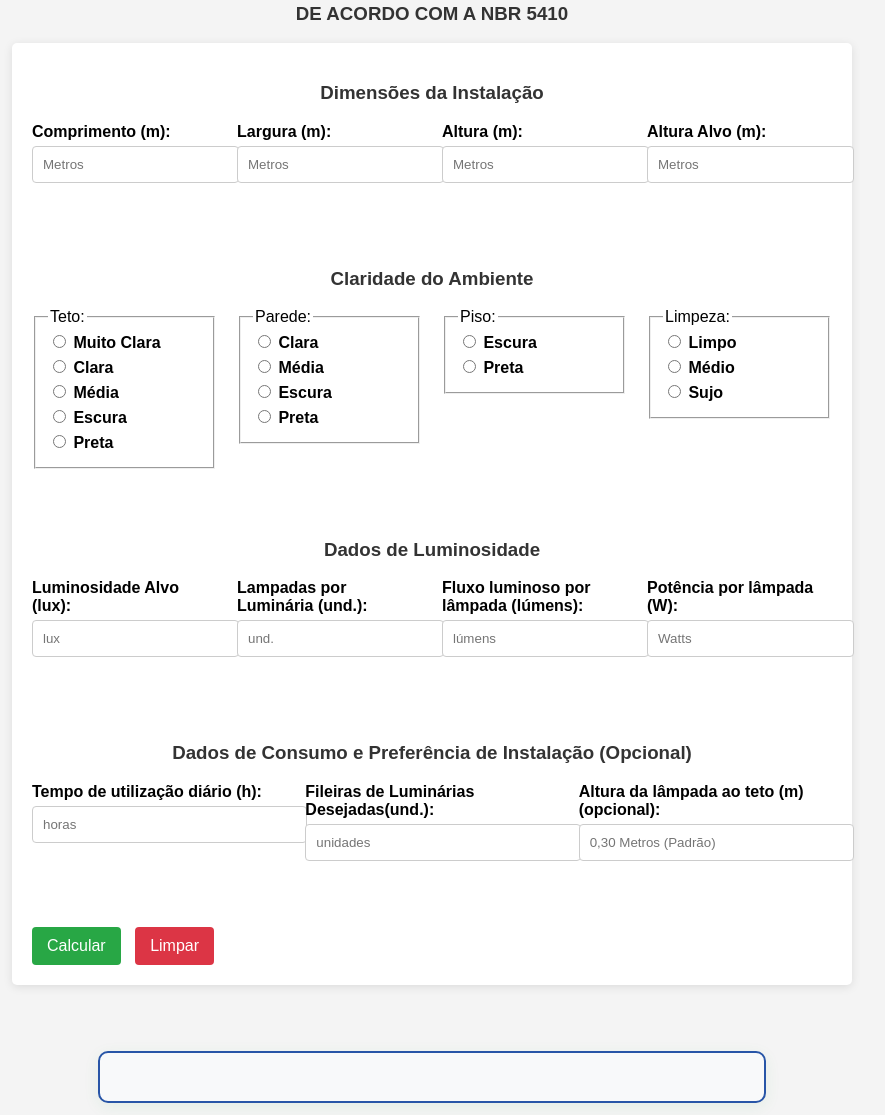
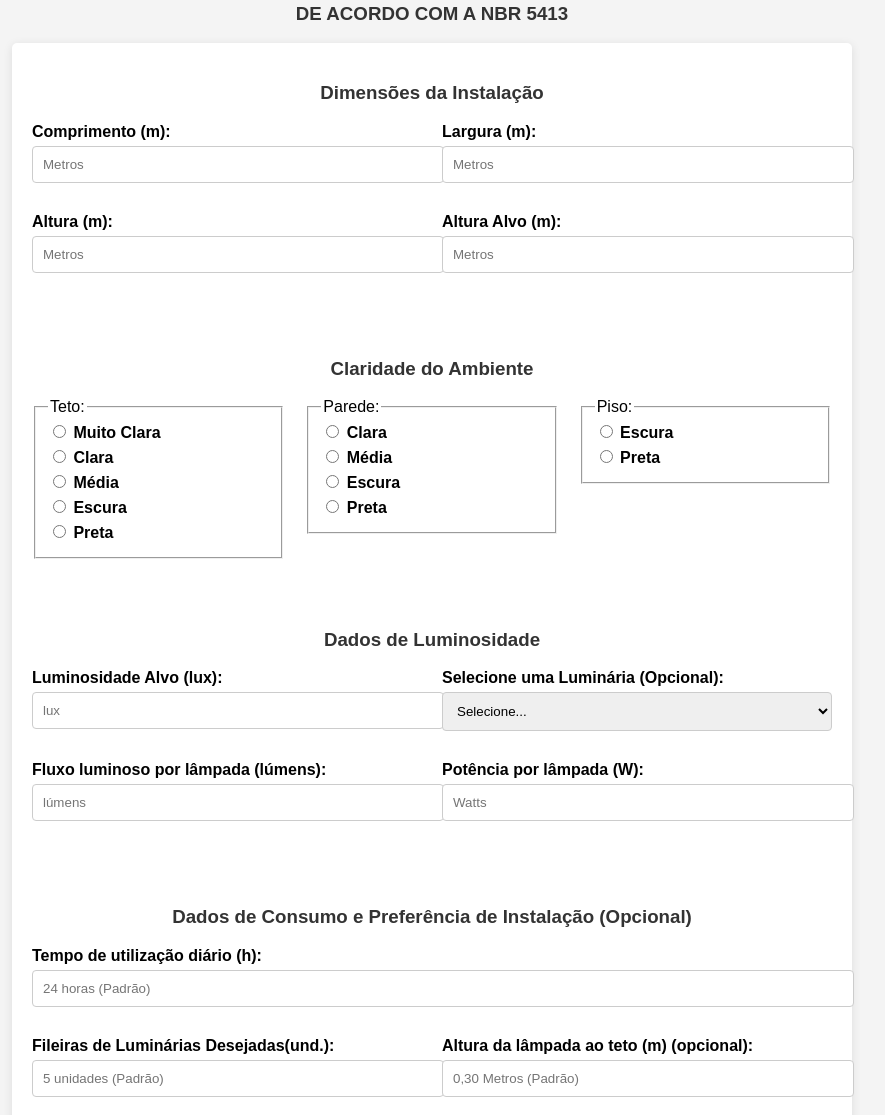
Before and after one commit to JrEgo-bot/luminotecnico_avioeste, a plain HTML site: page index.html in a window 1280 px wide. Shown: the part 134-1249 px from the top of the page, without its empty margins (208-1093 px from the left). Drawn offline with Linux system fonts and the light colour scheme.

Commit message:
Update v2 index.html

```diff
--- a/index.html
+++ b/index.html
@@ -10,7 +10,7 @@
     <div class="container">
         <img src="Imagem2.jpg" alt="Logo" style="display:block; margin: 0 auto 20px auto; max-width:180px;">
         <h1>CALCULO LUMINOTÉCNICO</h1>
-        <h3>DE ACORDO COM A NBR 5410</h3>
+        <h3>DE ACORDO COM A NBR 5413</h3>
         <form id="calcForm">
             <h3>Dimensões da Instalação</h3>
             <div class="row">
@@ -22,6 +22,8 @@
                     <label for="field2">Largura  (m):</label>
                     <input type="number" id="field2" required placeholder="Metros" step="any">
                 </div>
+            </div>
+            <div class="row">
                 <div class="column">
                     <label for="field3">Altura (m):</label>
                     <input type="number" id="field3" required placeholder="Metros" step="any">
@@ -95,23 +97,6 @@
                         </label>
                     </fieldset>
                 </div>
-                <div class="column">
-                    <fieldset>
-                        <legend>Limpeza:</legend>
-                        <label>
-                            <input type="radio" name="field8" value="optionA" required>
-                            Limpo
-                        </label>
-                        <label>
-                            <input type="radio" name="field8" value="optionB">
-                            Médio
-                        </label>
-                        <label>
-                            <input type="radio" name="field8" value="optionC">
-                            Sujo
-                        </label>
-                    </fieldset>
-                </div>
             </div>
 
             <br></br>
@@ -122,16 +107,21 @@
                     <input type="number" id="field9" required placeholder="lux" step="any">
                 </div>
                 <div class="column">
-                    <label for="field10">Lampadas por Luminária (und.):</label>
-                    <input type="number" id="field10" required placeholder="und." step="any">
+                    <label for="field16">Selecione uma Luminária (Opcional):</label>
+                    <select id="field16">
+                        <option value="">Selecione...</option>
+                        <!-- Options will be added dynamically -->
+                    </select>
                 </div>
+            </div>
+            <div class="row">
                 <div class="column">
                     <label for="field11">Fluxo luminoso por lâmpada (lúmens):</label>
-                    <input type="number" id="field11" required placeholder="lúmens" step="any">
+                    <input type="number" id="field11" placeholder="lúmens" step="any">
                 </div>
                 <div class="column">
                     <label for="field12">Potência por lâmpada  (W):</label>
-                    <input type="number" id="field12" required placeholder="Watts" step="any">
+                    <input type="number" id="field12" placeholder="Watts" step="any">
                 </div>
             </div>
 
@@ -140,11 +130,13 @@
             <div class="row">
                 <div class="column">
                     <label for="field13">Tempo de utilização diário (h):</label>
-                    <input type="number" id="field13" placeholder="horas" step="any">
+                    <input type="number" id="field13" placeholder="24 horas (Padrão)" step="any">
                 </div>
+            </div>
+            <div class="row">
                 <div class="column">
                     <label for="field14">Fileiras de Luminárias Desejadas(und.):</label>
-                    <input type="number" id="field14" placeholder="unidades" step="any">
+                    <input type="number" id="field14" placeholder="5 unidades (Padrão)" step="any">
                 </div>
                 <div class="column">
                     <label for="field15">Altura da lâmpada ao teto (m) (opcional):</label>
```
